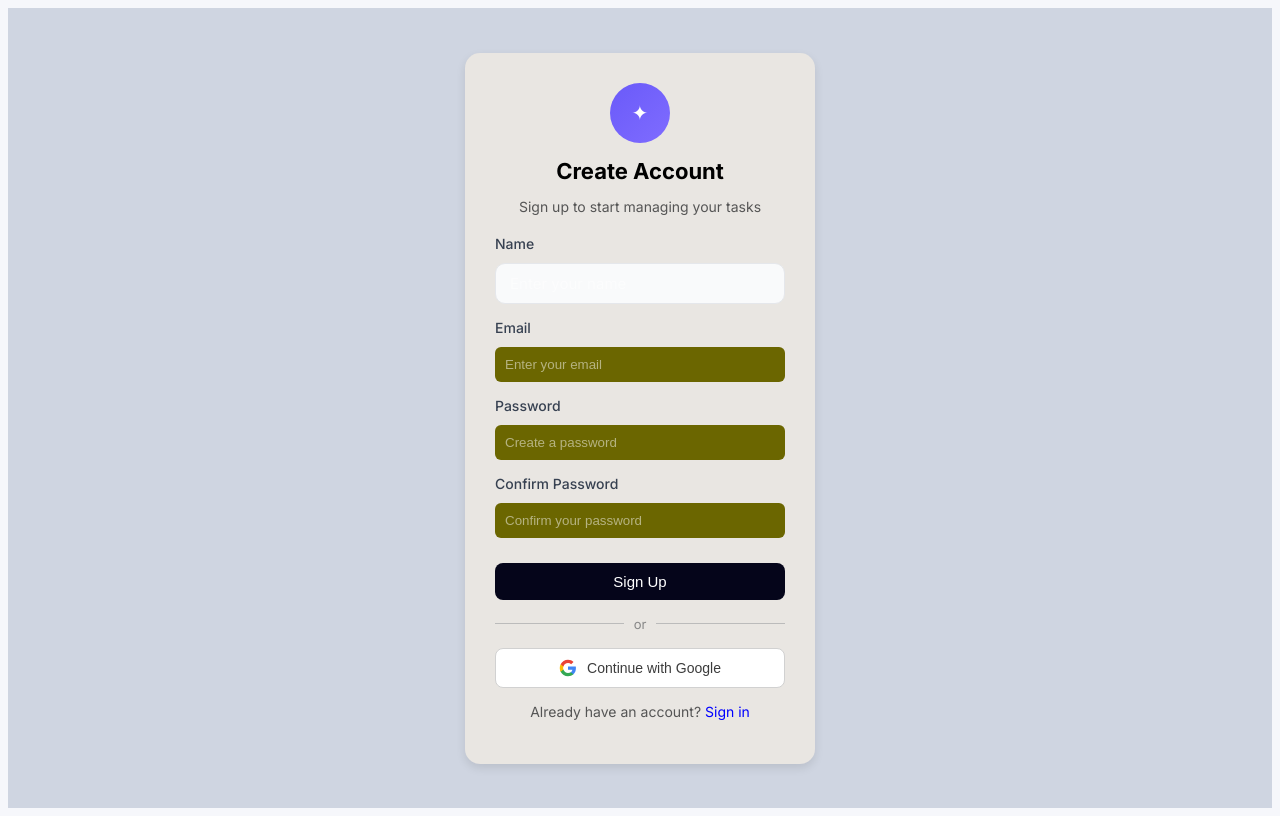
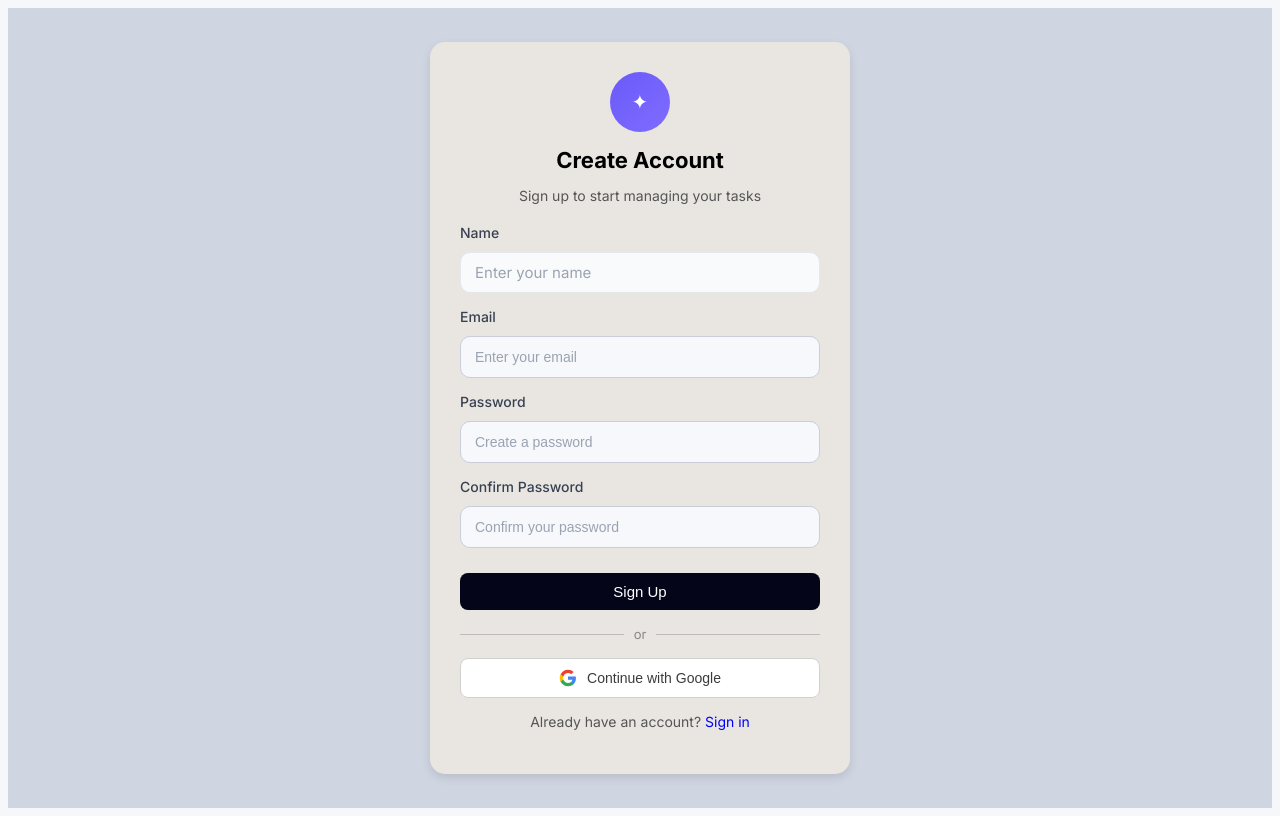
Before and after one commit to probablynotvaish/task-management-system, a React (Vite) app in the folder frontend/: page /register in a window 1280 px wide. Built offline with nearby package versions, Linux system fonts and the light colour scheme; no server answers.

Commit message:
improve login and signup form design

```diff
--- a/frontend/src/pages/login.css
+++ b/frontend/src/pages/login.css
@@ -15,7 +15,8 @@
 .login-card {
   background: #e9e6e2;
   padding: 30px;
-  width: 350px;
+  width: 420px;
+  max-width: 92vw;
   border-radius: 15px;
   text-align: center;
   box-shadow: 0 4px 10px rgba(0, 0, 0, 0.1);
@@ -65,14 +66,26 @@
 .form-group input {
   width: 100%;
   display: block;
-  padding: 10px 12px;
+  padding: 12px 14px;
   margin-top: 5px;
-  border-radius: 6px;
-  border: none;
-  background-color: #6b6600;
-  color: white;
+  border-radius: 10px;
+  border: 1px solid #c9ced8;
+  background-color: #f7f8fb;
+  color: #1f2937;
   outline: none;
   box-sizing: border-box;
+  font-size: 14px;
+  transition: border-color 0.2s ease, box-shadow 0.2s ease, background-color 0.2s ease;
+}
+
+.form-group input::placeholder {
+  color: #9aa3b2;
+}
+
+.form-group input:focus {
+  border-color: #6a5af9;
+  background-color: #ffffff;
+  box-shadow: 0 0 0 3px rgba(106, 90, 249, 0.15);
 }
 
 /* Button */
--- a/frontend/src/pages/register.css
+++ b/frontend/src/pages/register.css
@@ -11,7 +11,8 @@
 .register-card {
   background: #e9e6e2;
   padding: 30px;
-  width: 350px;
+  width: 420px;
+  max-width: 92vw;
   border-radius: 15px;
   text-align: center;
   box-shadow: 0 4px 10px rgba(0, 0, 0, 0.1);
@@ -59,18 +60,26 @@
 /* Inputs */
 .register-card .form-group input {
   width: 100%;
-  padding: 10px;
+  padding: 12px 14px;
   margin-top: 5px;
-  border-radius: 6px;
-  border: none;
-  background-color: #6b6600;
-  color: white;
+  border-radius: 10px;
+  border: 1px solid #c9ced8;
+  background-color: #f7f8fb;
+  color: #1f2937;
   outline: none;
   box-sizing: border-box;
+  font-size: 14px;
+  transition: border-color 0.2s ease, box-shadow 0.2s ease, background-color 0.2s ease;
 }
 
 .register-card .form-group input::placeholder {
-  color: rgba(255, 255, 255, 0.5);
+  color: #9aa3b2;
+}
+
+.register-card .form-group input:focus {
+  border-color: #6a5af9;
+  background-color: #ffffff;
+  box-shadow: 0 0 0 3px rgba(106, 90, 249, 0.15);
 }
 
 /* Button */
```
